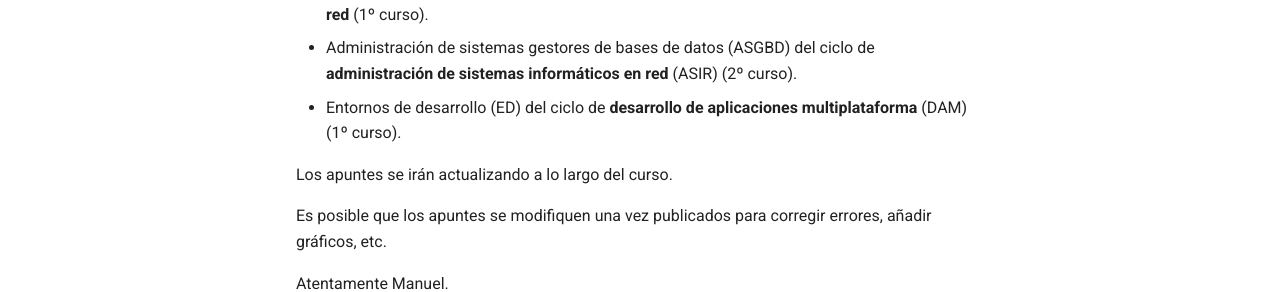
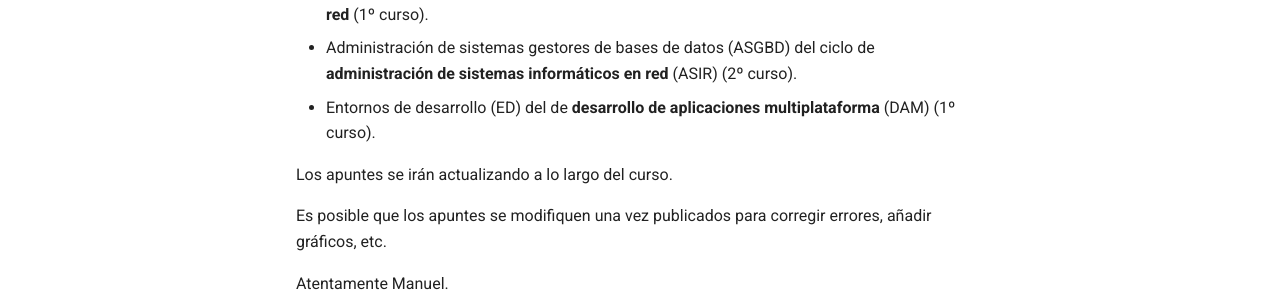
Before and after one commit to mmourazos/Curso-2024-2025, an MkDocs documentation site: the page built from docs/apuntes.md, in a window 1280 px wide. Shown: the part 293-585 px from the top of the page. Built offline with MkDocs 1.6.1 and Material for MkDocs 9.7.7, drawn with Linux system fonts in a browser that asks for light colours; comment, search, counter and statistics services are not loaded.

Commit message:
Experimentos git

```diff
--- a/docs/apuntes.md
+++ b/docs/apuntes.md
@@ -4,7 +4,7 @@ En esta página se irán poniendo los apuntes de los siguientes módulos:
 
 - Gestión de bases de datos (GBD) del ciclo de **administración de sistemas informáticos en red** (1º curso).
 - Administración de sistemas gestores de bases de datos (ASGBD) del ciclo de **administración de sistemas informáticos en red** (ASIR) (2º curso).
-- Entornos de desarrollo (ED) del ciclo de **desarrollo de aplicaciones multiplataforma** (DAM) (1º curso).
+- Entornos de desarrollo (ED) del de **desarrollo de aplicaciones multiplataforma** (DAM) (1º curso).
 
 Los apuntes se irán actualizando a lo largo del curso.
 
```
